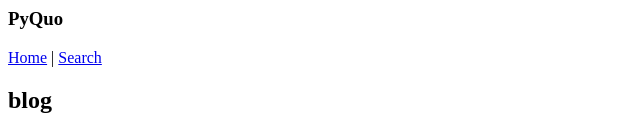
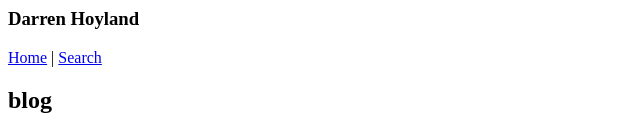
Before and after one commit to autonomouse/darrenhoyland.github.io, a plain HTML site: page index.html in a window 1280 px wide. Shown: the top 134 px of the page, without its empty margins (0-640 px from the left). Drawn offline with Linux system fonts and the light colour scheme.

Commit message:
15th Jan 2016

```diff
--- a/index.html
+++ b/index.html
@@ -1,12 +1,12 @@
 <html>
     <header>
-    <h3>PyQuo</h3>
+    <h3>Darren Hoyland</h3>
         <nav>
 <a href="/index.html">Home</a> | <a href="/search.html">Search</a>
         </nav>
     </header>
     <body>
-    <title>PyQuo</title>
+    <title>Darren Hoyland</title>
 <h2>blog</h2>
     <ul>
 <li><a href="blog/pyquo-its-simple-but-it-works-kinda.html">PyQuo: It's simple, but it works... kinda.</a></li>
```
Also changed, not shown: blog/pyquo-its-simple-but-it-works-kinda.html (+1 -1 lines), blog/skoolz-shuld-teach-good-maffs-not-bad-maffs.html (+1 -1 lines), blog/strapdown-its-simple-but-it-works-kinda.html (+1 -1 lines), search.html (+1 -1 lines).
